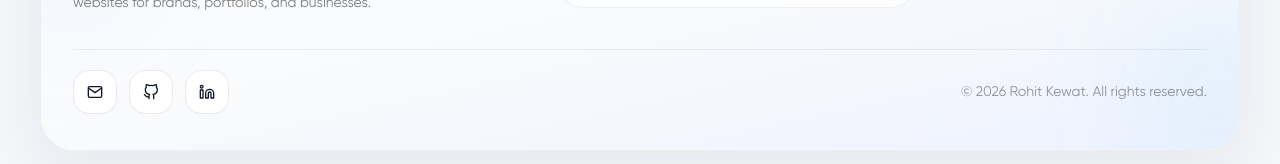
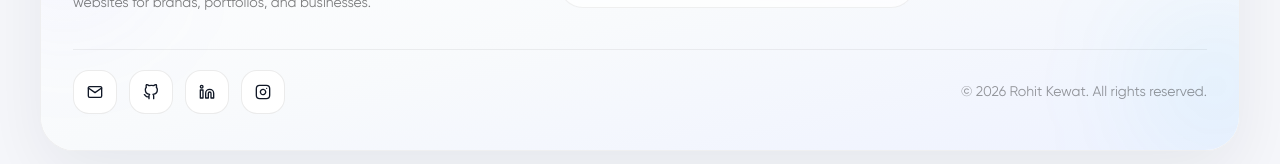
Before and after one commit to errohitkewat/my-portfolio, a React (Vite) app: page / in a window 1280 px wide. Shown: the part 6727-6891 px from the top of the page. Built offline with nearby package versions, Linux system fonts and the light colour scheme.

Commit message:
updated footer

```diff
--- a/src/components/Footer.jsx
+++ b/src/components/Footer.jsx
@@ -1,4 +1,4 @@
-import { FiArrowUpRight, FiGithub, FiLinkedin, FiMail } from "react-icons/fi";
+import { FiArrowUpRight, FiGithub, FiInstagram, FiLinkedin, FiMail } from "react-icons/fi";
 
 function Footer() {
   return (
@@ -75,6 +75,15 @@ function Footer() {
                 >
                   <FiLinkedin size={16} />
                 </a>
+                <a
+                  href="https://www.instagram.com/?hl=en"
+                  target="_blank"
+                  rel="noreferrer"
+                  className="flex h-11 w-11 items-center justify-center rounded-2xl border border-black/8 bg-white text-[#111827] transition-all duration-300 hover:-translate-y-1 hover:bg-[#111827] hover:text-white"
+                  aria-label="Instagram"
+                >
+                  <FiInstagram size={16} />
+                </a>
               </div>
 
               <p className="text-sm text-black/40">
```
